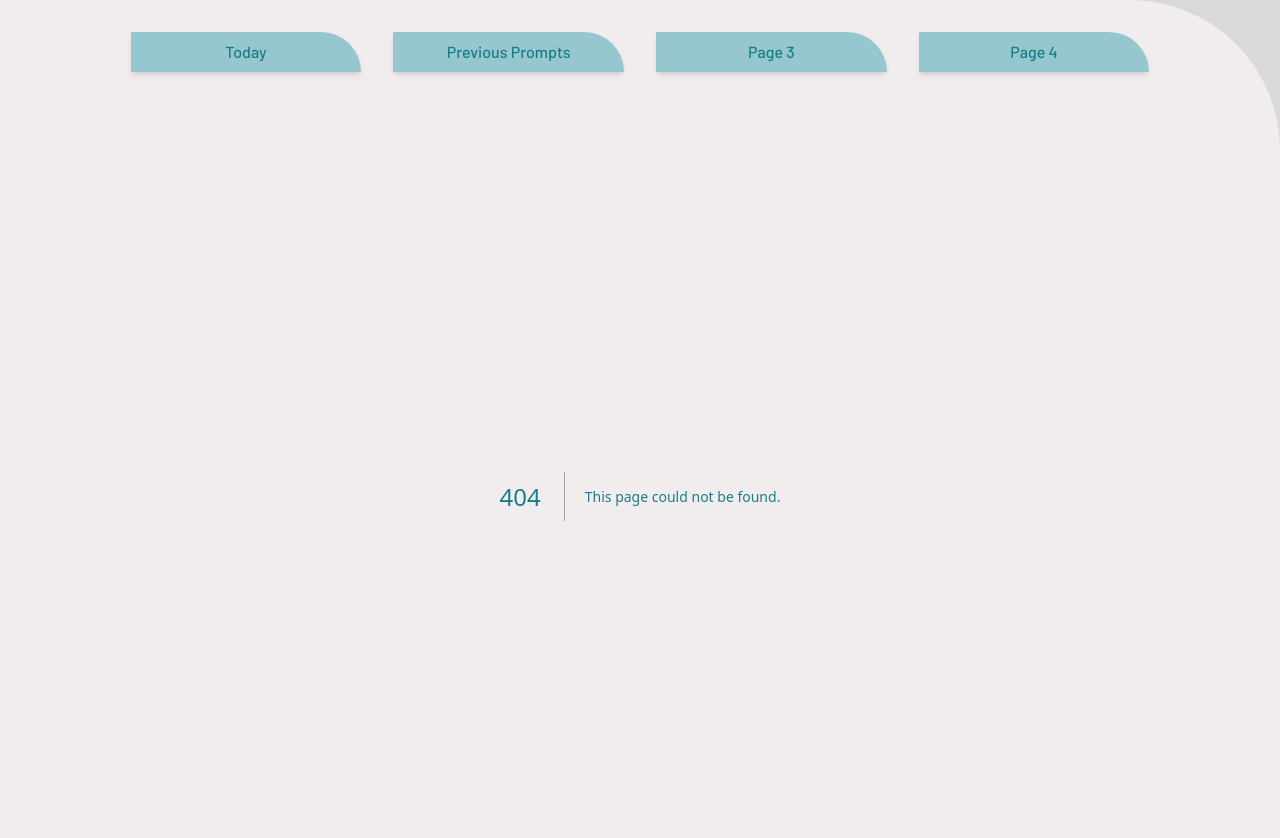
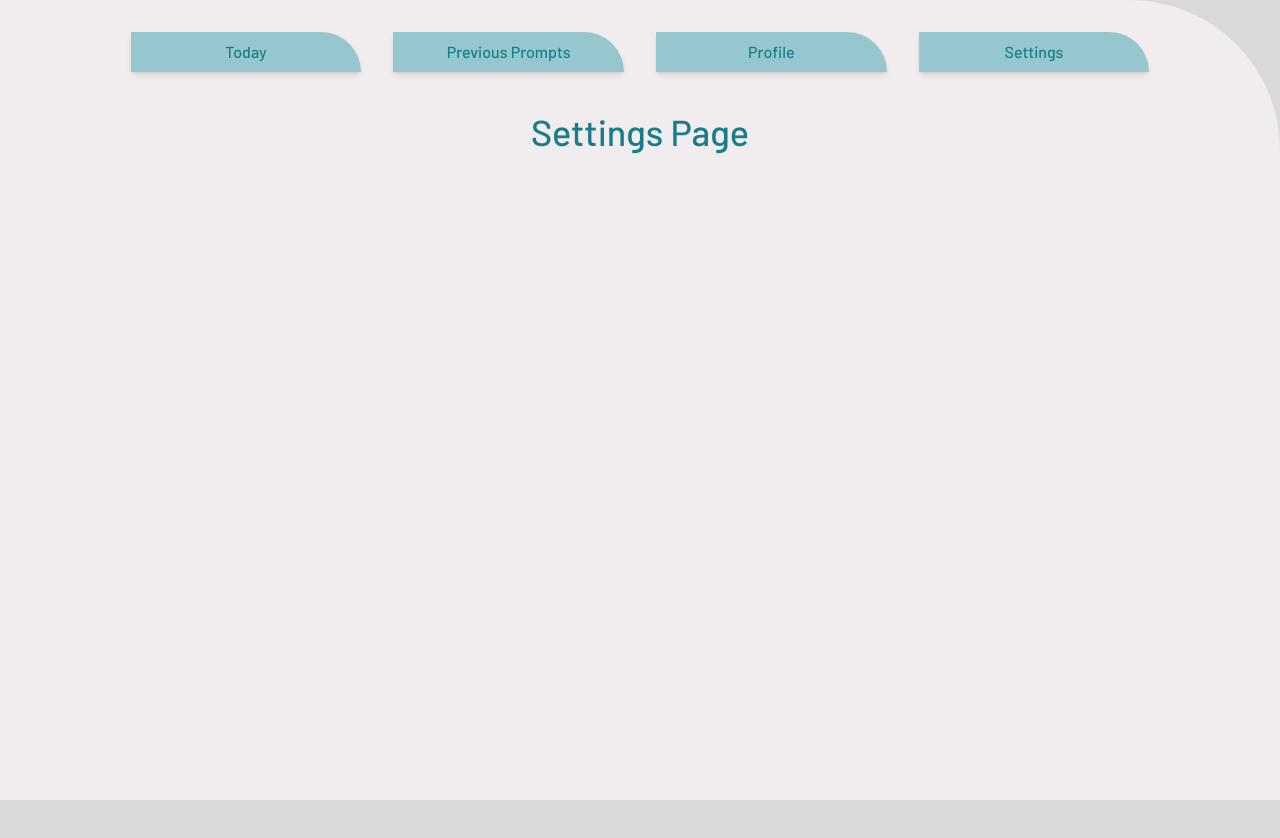
Before and after one commit to everydaymilk/hg-hackathon-2024-daily-insight, a Next.js app: page /settings in a window 1280 px wide. Before the commit this address had no page. Shown: the top 838 px of the page. After the commit the page ends 800 px from the top, so only its background shows below. Built offline with nearby package versions, Linux system fonts and the light colour scheme.

Commit message:
Add actual pages

```diff
--- a/src/app/previousPrompts/page.tsx
+++ b/src/app/previousPrompts/page.tsx
@@ -2,7 +2,7 @@ import Link from "next/link";
 
 export default function Home() {
   return (
-    <main className="flex flex-col  min-h-screen space-y-8 p-24">
+    <main className="flex flex-col  min-h-screen space-y-8 p-4">
       <Link href="/prompts/prompt3" className="text-user-font text-2xl text-center border-b-2 border-transparent hover:border-user-font p-8">5/18/2024 Prompt 3</Link>
       <Link href="/prompts/prompt2" className="text-user-font text-2xl text-center border-b-2 border-transparent hover:border-user-font p-8">5/17/2024 Prompt 2</Link>
       <Link href="/prompts/prompt1" className="text-user-font text-2xl text-center border-b-2 border-transparent hover:border-user-font p-8">5/16/2024 Prompt 1</Link>
--- /dev/null
+++ b/src/app/profile/page.tsx
@@ -0,0 +1,7 @@
+export default function Profile() {
+  return (
+    <main className="flex flex-col items-center text-4xl pt-4">
+      Profile Page
+    </main >
+  );
+}
--- /dev/null
+++ b/src/app/settings/page.tsx
@@ -0,0 +1,7 @@
+export default function Settings() {
+  return (
+    <main className="flex flex-col items-center text-4xl pt-4">
+      Settings Page
+    </main >
+  );
+}
--- a/src/components/MenuBar.tsx
+++ b/src/components/MenuBar.tsx
@@ -24,16 +24,16 @@ const Menu: React.FC<Props> = (props) => {
           Previous Prompts
         </Link>
         <Link
-          href="/"
+          href="/profile"
           className="flex items-center justify-center w-full bg-button-bg-default p-2 m-4 rounded-tr-[50px] transform h-10 shadow-md hover:h-12 transition-transform hover:bg-button-hover"
         >
-          Page 3
+          Profile
         </Link>
         <Link
-          href="/"
+          href="/settings"
           className="flex items-center justify-center w-full bg-button-bg-default p-2 m-4 rounded-tr-[50px] transform h-10 shadow-md hover:h-12 transition-transform hover:bg-button-hover"
         >
-          Page 4
+          Settings
         </Link>
       </div>
     </>
--- a/src/components/PromptList.tsx
+++ b/src/components/PromptList.tsx
@@ -12,7 +12,7 @@ const PromptList: React.FC<Props> = (props) => {
   const [currentPromptIndex, setCurrentPromptIndex] = useState(0);
 
   return (
-    <div className='flex flex-col items-center space-y-4'>
+    <div className='flex flex-col items-center space-y-4 pt-4'>
       {props.prompts.slice(0, currentPromptIndex + 1).map((prompt, index) => (
         <Prompt
           key={index}
```
